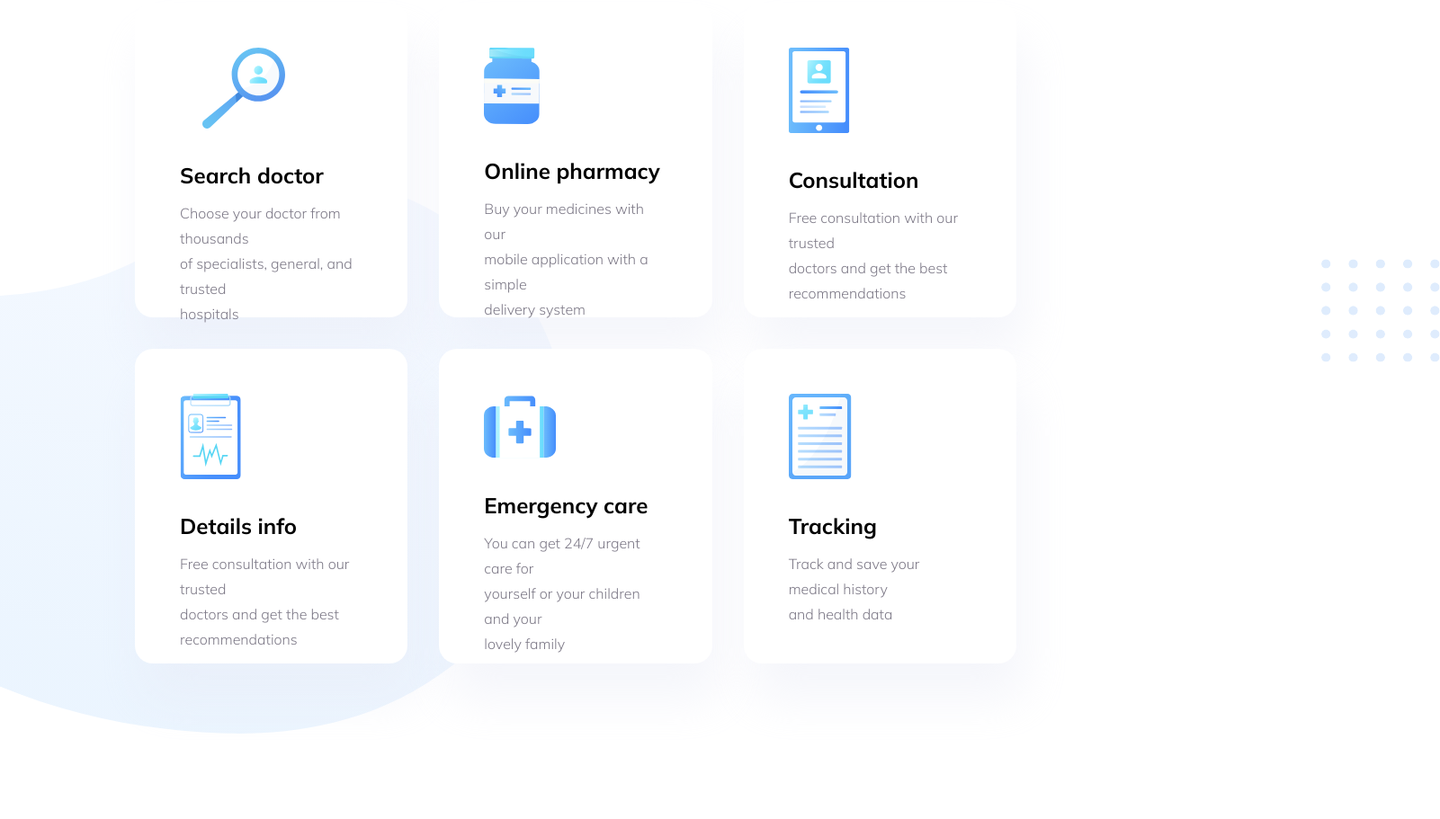
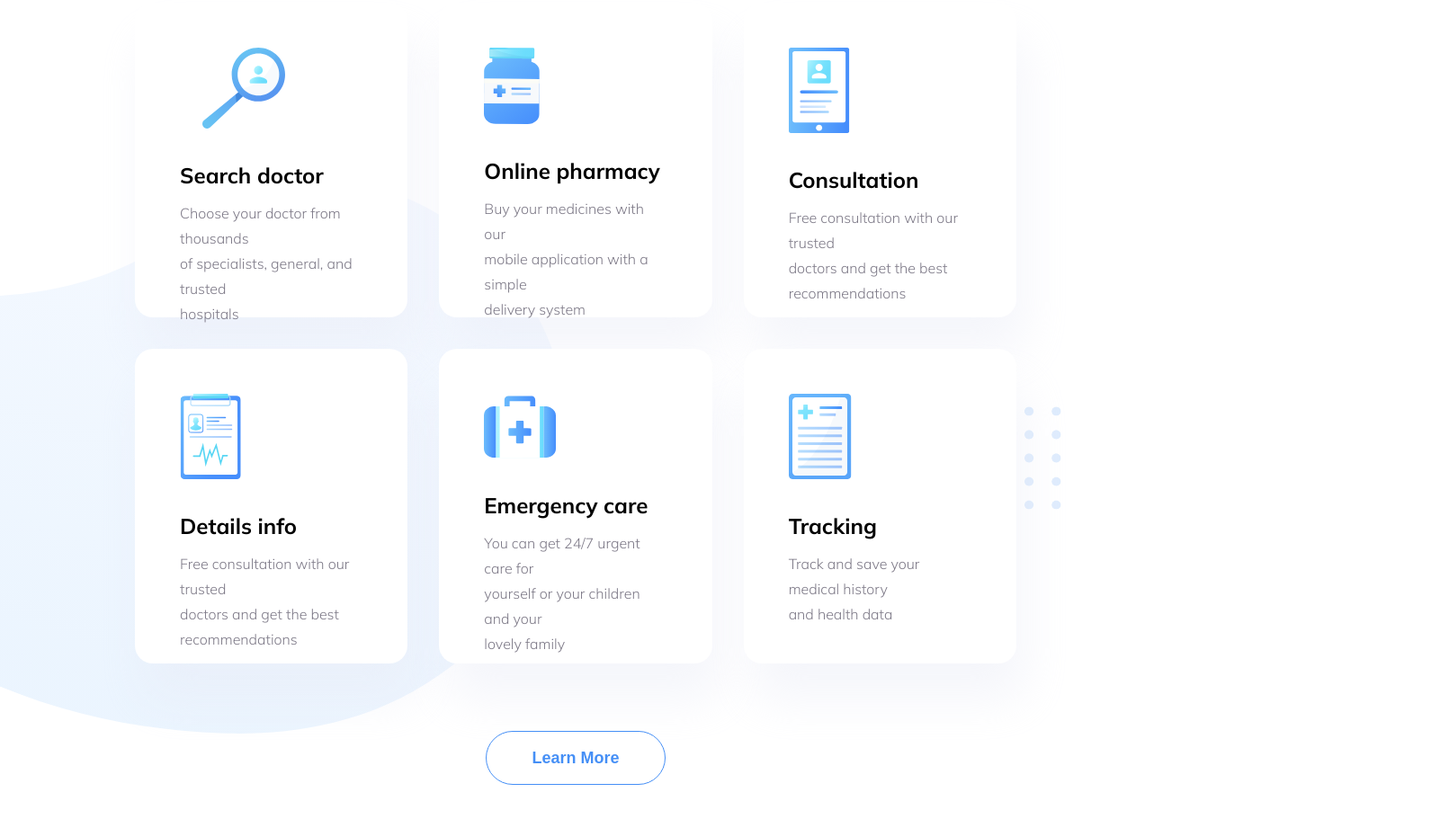
Before and after one commit to TomasDutkus/BiT-QA, a plain HTML site: page figma_trafalgar/index.html in a window 1280 px wide. Shown: the part 1083-1994 px from the top of the page at 90% size, 1601 px wide, since content can reach past the window. Drawn offline with Linux system fonts and the light colour scheme.

Commit message:
Main section1 done

```diff
--- a/figma_trafalgar/index.html
+++ b/figma_trafalgar/index.html
@@ -132,7 +132,8 @@
               </div>
             </div>
             <img class="element1" src="img/element1.svg" alt="Element" />
-            <img class="bgElement" src="img/bg element.svg" alt="Element">
+            <img class="bgElement" src="img/bg element.svg" alt="Element" />
+            <button class="button" id="button2">Learn More</button>
           </div>
         </section>
       </div>
--- a/figma_trafalgar/style.css
+++ b/figma_trafalgar/style.css
@@ -60,6 +60,8 @@ header {
   color: var(--gray);
 }
 .headerContainerBot button {
+  width: 200px;
+  height: 60px;
   padding: 10px 20px;
   background-color: var(--blue);
   border: var(--blue) 1px solid;
@@ -139,11 +141,11 @@ header {
   left: 77px;
 }
 .element1 {
-  position: relative;
+  position: absolute;
   width: 131.58px;
   height: 115px;
-  top: -600px;
-  left: 895px;
+  top: 1535px;
+  right: 100px;
   gap: 0px;
   opacity: 0.3px;
   z-index: -1;
@@ -158,3 +160,23 @@ header {
   opacity: 0px;
   z-index: -1;
 }
+.button {
+  width: 200px;
+  height: 60px;
+  padding: 10px 20px;
+  background-color: white;
+  border: var(--blue) 1px solid;
+  border-radius: 55px;
+  color: var(--blue);
+  font-weight: 700;
+  font-size: 18px;
+  cursor: pointer;
+  transition: all 0.5s ease-in-out;
+}
+.button:hover {
+  background-color: var(--blue);
+  color: white;
+}
+#button2 {
+  margin-top: -75px;
+}
```
